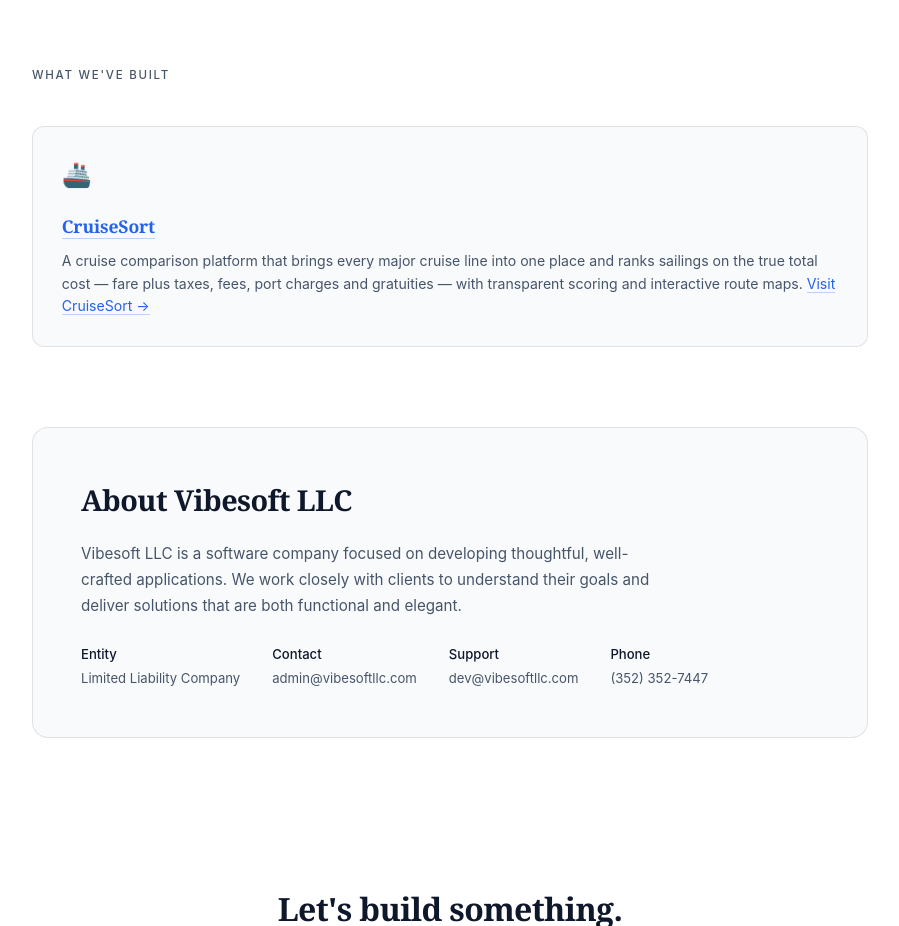
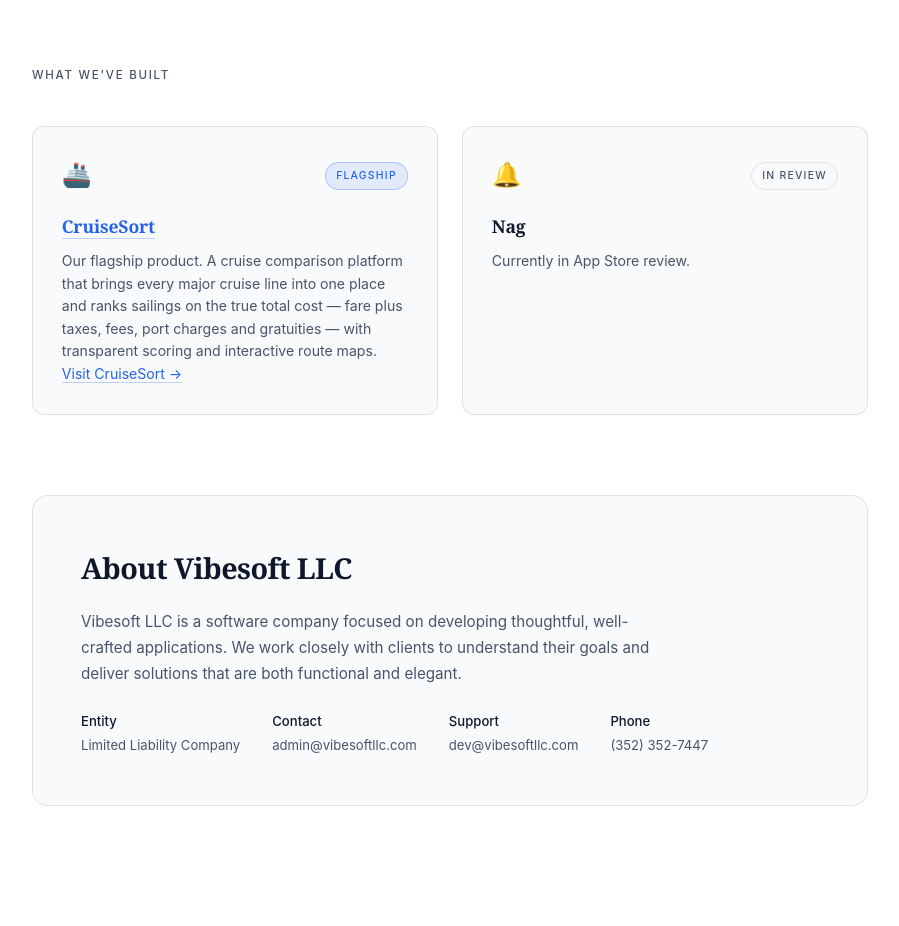
Before and after one commit to vibesoftllc/vibesoftllc-website, a plain HTML site: page index.html in a window 1280 px wide. Shown: the part 1280-2206 px from the top of the page, without its empty margins (190-1089 px from the left). Drawn offline with Linux system fonts and the light colour scheme.

Commit message:
Mark CruiseSort as flagship; add Nag product card
Add status badges to the products grid: CruiseSort is labelled as the
flagship, Nag as in App Store review. Nag ships without a description
or store link for now; both are pending.

Keep the cruisesort.com links plain and followed, since they exist as
backlinks.

```diff
--- a/index.html
+++ b/index.html
@@ -291,6 +291,35 @@
     .service-card h3 a:hover,
     .service-card p a:hover { border-color: var(--accent); }
 
+    /* PRODUCTS */
+    .product-head {
+      display: flex;
+      align-items: center;
+      justify-content: space-between;
+      gap: 1rem;
+      margin-bottom: 1rem;
+    }
+    .product-head .service-icon { margin-bottom: 0; }
+    .badge {
+      font-size: 0.65rem;
+      font-weight: 500;
+      letter-spacing: 0.12em;
+      text-transform: uppercase;
+      padding: 0.25rem 0.65rem;
+      border-radius: 100px;
+      white-space: nowrap;
+    }
+    .badge-flagship {
+      color: var(--accent);
+      background: var(--accent-glow);
+      border: 1px solid var(--accent-border);
+    }
+    .badge-soon {
+      color: var(--muted);
+      background: transparent;
+      border: 1px solid var(--border);
+    }
+
     /* ABOUT */
     .about {
       background: var(--surface);
@@ -499,9 +528,20 @@
       <p class="section-label">What we've built</p>
       <div class="services">
         <div class="service-card">
-          <div class="service-icon">🚢</div>
+          <div class="product-head">
+            <div class="service-icon">🚢</div>
+            <span class="badge badge-flagship">Flagship</span>
+          </div>
           <h3><a href="https://cruisesort.com">CruiseSort</a></h3>
-          <p>A cruise comparison platform that brings every major cruise line into one place and ranks sailings on the true total cost — fare plus taxes, fees, port charges and gratuities — with transparent scoring and interactive route maps. <a href="https://cruisesort.com">Visit CruiseSort &rarr;</a></p>
+          <p>Our flagship product. A cruise comparison platform that brings every major cruise line into one place and ranks sailings on the true total cost — fare plus taxes, fees, port charges and gratuities — with transparent scoring and interactive route maps. <a href="https://cruisesort.com">Visit CruiseSort &rarr;</a></p>
+        </div>
+        <div class="service-card">
+          <div class="product-head">
+            <div class="service-icon">🔔</div>
+            <span class="badge badge-soon">In review</span>
+          </div>
+          <h3>Nag</h3>
+          <p>Currently in App Store review.</p>
         </div>
       </div>
 
```
Also changed, not shown: 1 other file.
